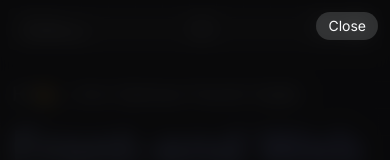
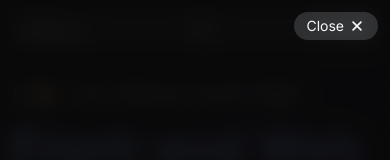
Before and after one commit to salmansajib/salmansajib-portfolio, a React (Vite) app: page / in a window 390 px wide. Both pictures are taken after a click on the button 201 px from the left and 28 px from the top of the page. Shown: the top 160 px of the page. Built offline with nearby package versions, Linux system fonts and the light colour scheme; a web font is replaced by a local one.

Commit message:
added close icon to mobile nav

```diff
--- a/src/components/Header.jsx
+++ b/src/components/Header.jsx
@@ -3,6 +3,7 @@ import { motion, AnimatePresence } from 'framer-motion';
 import { nanoid } from 'nanoid';
 import { FaGithub, FaLinkedin } from 'react-icons/fa';
 import { RxHamburgerMenu } from 'react-icons/rx';
+import { IoClose } from 'react-icons/io5';
 
 const navLinks = [
   { id: nanoid(), name: 'Home', href: '#home' },
@@ -116,9 +117,9 @@ const Header = () => {
             <div className='w-full flex justify-end'>
               <button
                 onClick={handleCloseNav}
-                className=' text-sm text-gray-50 bg-gray-50/15  cursor-pointer px-3 py-1 rounded-full'
+                className=' text-sm text-gray-50 bg-gray-50/15  cursor-pointer px-3 py-1 rounded-full flex items-center gap-1'
               >
-                Close
+                Close <IoClose className='text-lg' />
               </button>
             </div>
 
```
